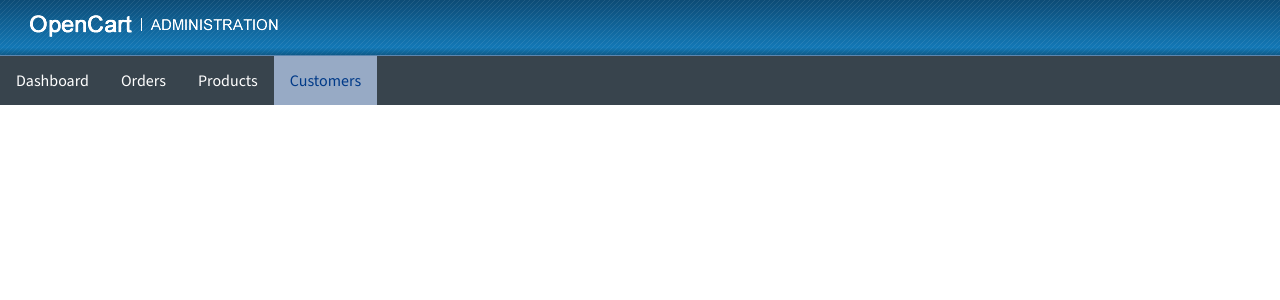
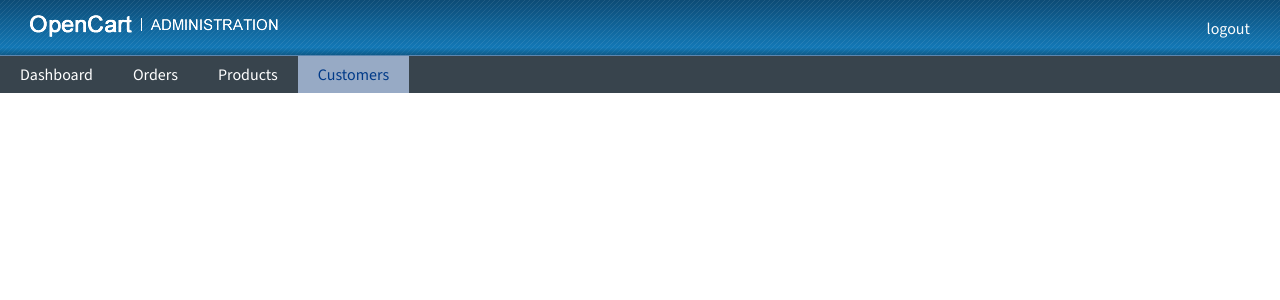
Before and after one commit to mansi-1011/Diken, a Next.js app in the folder opencart-frontend/: page /costumers in a window 1280 px wide. Shown: the top 300 px of the page. Built offline with nearby package versions, Linux system fonts and the light colour scheme.

Commit message:
feat: route and navbar set

```diff
--- a/opencart-frontend/src/app/costumers/page.js
+++ b/opencart-frontend/src/app/costumers/page.js
@@ -5,7 +5,7 @@ import React from 'react'
 const page = () => {
   return (
     <div>
-      <Navbar />
+      <Navbar  logout="logout"  />
       <Pages />
     </div>
   )
--- a/opencart-frontend/src/app/globle.css
+++ b/opencart-frontend/src/app/globle.css
@@ -25,8 +25,9 @@ ul {
     display: inline-block;
     color: white;
     text-align: center;
-    padding: 14px 16px;
+    padding: 8px 20px;
     text-decoration: none;
+    cursor: pointer;
   }
 
   li a:hover, .dropdown:hover .dropbtn {
@@ -62,6 +63,7 @@ ul {
 .active {
     color: var(--orange);
     background-color: #97aac5;
+    cursor: not-allowed;
 }
 a {
     text-decoration: none;
--- a/opencart-frontend/src/app/login/page.js
+++ b/opencart-frontend/src/app/login/page.js
@@ -39,10 +39,10 @@ export default function Login() {
           console.log(data)
           if (data.status === true) {
             // dispatch(userData(data.business_info));
-            route.replace("/dashboard");
-            // action.resetForm();
+            route.replace("/home");
+            action.resetForm();
           } else {
-            // toast.error(data.msg);
+            toast.error(data.message);
           }
       setLoading(false);
 
--- a/opencart-frontend/src/app/product/page.js
+++ b/opencart-frontend/src/app/product/page.js
@@ -5,7 +5,7 @@ import React from 'react'
 const product = () => {
   return (
     <div>
-      <Navbar />
+      <Navbar   logout="logout"  />
       <Pages />
     </div>
   )
--- a/opencart-frontend/src/component/navbar/Navbar.js
+++ b/opencart-frontend/src/component/navbar/Navbar.js
@@ -3,12 +3,16 @@ import style from './navbar.module.css'
 import Image from 'next/image'
 import navlogo from "@/src/assets/logo.png"
 
-const Navbar = () => {
+const Navbar = ({logout}) => {
   return (
     <div className={style.navbar}>
         <div>
         <Image src={navlogo} alt='nav_logo' />
         </div>
+        {logout == "logout" && <div className={style.logout}>
+        logout
+        </div>}
+
     </div>
   )
 }
--- a/opencart-frontend/src/component/navbar/navbar.module.css
+++ b/opencart-frontend/src/component/navbar/navbar.module.css
@@ -5,5 +5,13 @@
     background: url(../../assets/header.png);
     min-width: 900px;
     align-items: center;
+    justify-content: space-between;
     display: flex;
 }
+.logout {
+    color: var(--lgray);
+    cursor: pointer;
+}
+.logout:hover {
+    color: #e56b6b;
+}
```
Also changed, not shown: opencart-frontend/src/app/orders/page.js (added, +14 -0 lines).
